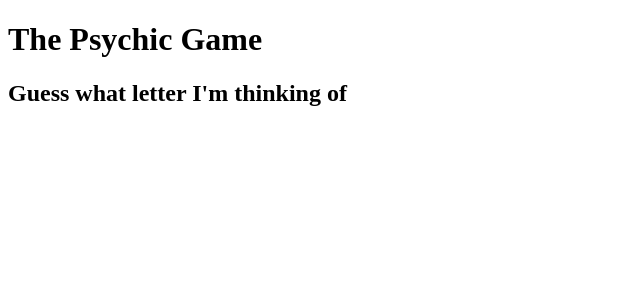
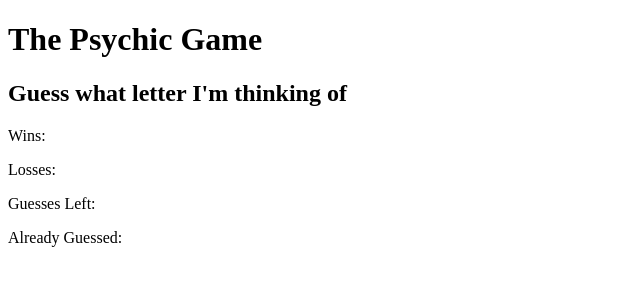
Before and after one commit to MikeGruschow/Psychic-Game, a plain HTML site: page index.html in a window 1280 px wide. Shown: the whole page, without its empty margins (0-640 px from the left). Drawn offline with Linux system fonts and the light colour scheme.

Commit message:
cleaning up html

```diff
--- a/assets/javascript/game.js
+++ b/assets/javascript/game.js
@@ -7,7 +7,6 @@ var wins = 0;
 var losses = 0;
 var guessesLeft = 9;
 var letter = [];
-var eachofLetters = null;
 
 var winsText = document.getElementById("wins-text");
 var lossesText = document.getElementById("losses-text");
@@ -27,6 +26,7 @@ document.onkeyup = function(event) {
      //Randomly chooses a choice from the options array. This is the computer's guess.
     var computerGuess = computerChoices[Math.floor(Math.random() * computerChoices.length)];
 
+    //Defining user choices
     var options = ['a','b','c','d','e','f','g','h','i','j','k','l','m','n','o','p','q','r','s','t','u','v','w','x','y','z']
 
     if (options.indexOf(userGuess) > -1) {
--- a/index.html
+++ b/index.html
@@ -13,10 +13,10 @@
     </header>
 
     <div class="container">
-        <p id="wins-text"></p>
-        <p id="losses-text"></p>
-        <p id="guessesLeft-text"></p>
-        <p id="letter-text"></p>
+        <p id="wins-text">Wins:</p>
+        <p id="losses-text">Losses:</p>
+        <p id="guessesLeft-text">Guesses Left:</p>
+        <p id="letter-text"> Already Guessed:</p>
     </div>
 
     <script src="assets/javascript/game.js"></script>
```
